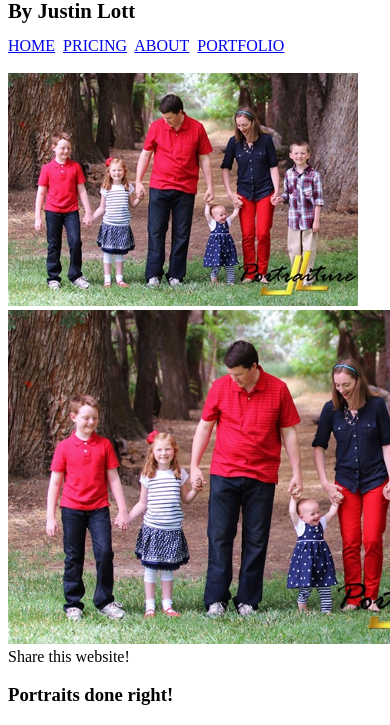
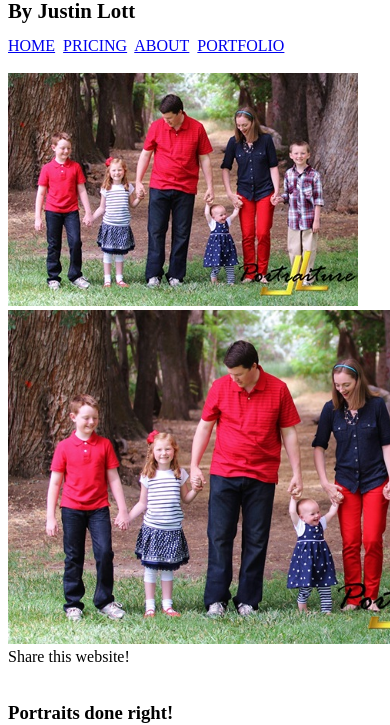
Before and after one commit to JustinHLott/PortraitureByJustinLott, a website with bundled scripts: page PortraitureByJustinLott/index.html in a window 390 px wide. Shown: the part 64-789 px from the top of the page. Built offline with nearby package versions, Linux system fonts and the light colour scheme; a script that the page names is missing; a web font is replaced by a local one.

Commit message:
brAfterQR CSS add 1.5rem margin bottom

```diff
--- a/PortraitureByJustinLott/competency.css
+++ b/PortraitureByJustinLott/competency.css
@@ -181,6 +181,10 @@ footer {
 
 
     }
+    /* push following content below the QR when layout stacks on small screens */
+    #photoAndQR {
+        margin-bottom: 1.5rem;
+    }
 }
 @media (min-width: 710px) {
     .wrapper {
--- a/PortraitureByJustinLott/index.html
+++ b/PortraitureByJustinLott/index.html
@@ -24,7 +24,7 @@
                 <a class="example-image-link" href="picsLarge/IMG_0765 - Copy (4x6 tight).jpg" data-lightbox="example-1"><img class="example-image center-img"  src="IMG_0765 - Copy (4x6 tight)-s.jpg" alt="Portrait photos" height="auto" width = "500" id="img1"></a>
 
                 <div id="qrcode">Share this website!</div>
-                <div class="brAfterQR"></div>
+                <div class="brAfterQR"><br></div>
             </div>
 
             <div id="main-area">
```
